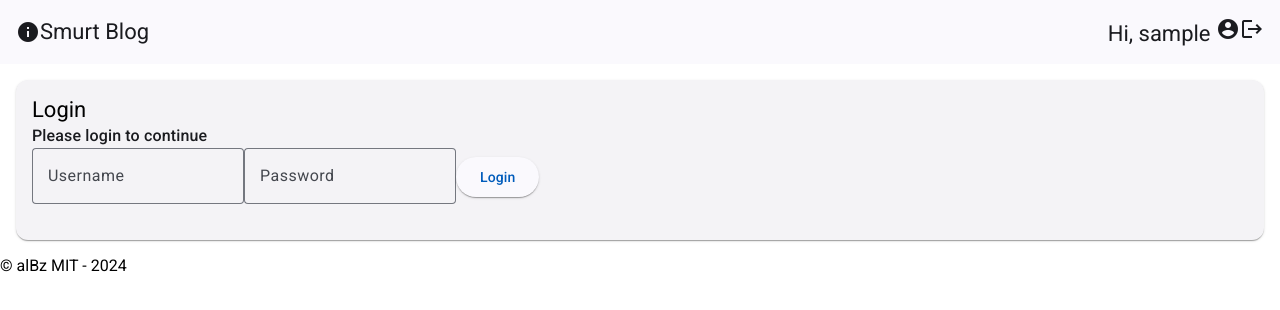
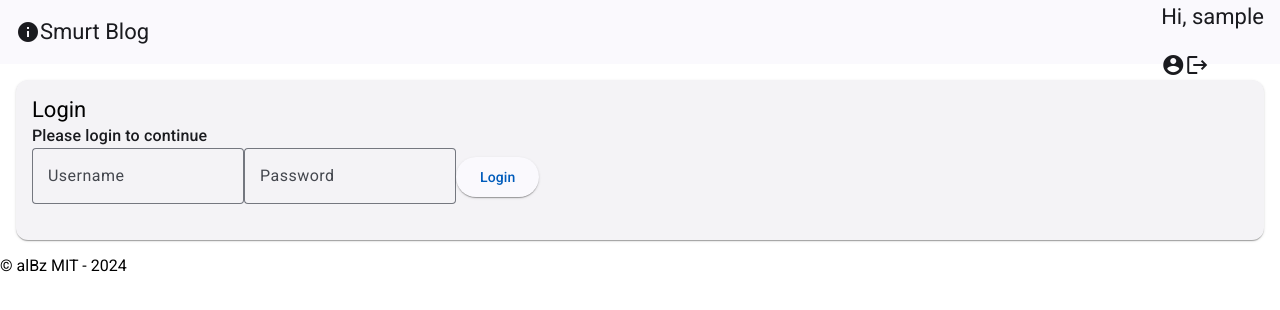
Before and after one commit to AlbertoBarrago/angular-18-blog, an Angular app: page /login in a window 1280 px wide. Shown: the top 310 px of the page. Built offline with nearby package versions, Linux system fonts and the light colour scheme; no server answers; sample sign-in values are in the browser's storage.

Commit message:
Review style for back button

```diff
--- a/src/app/app.component.html
+++ b/src/app/app.component.html
@@ -1,9 +1,10 @@
 <mat-toolbar color="tertiary">
   <mat-icon fontIcon="info" class="hover:cursor-crosshair text-dark-border-color mr-2"
             matTooltip="Crud app for testing new feature about angular 18"></mat-icon>
-  <span class="mr-3">Smurt Blog</span>
+  <p class="mr-3">Smurt Blog</p>
   <span class="spacer"></span>
-  <span *ngIf="loginService.isLoggedIn()">Hi, {{ loginService.getUserData().username }}
+  <span *ngIf="loginService.isLoggedIn()" class="flex">
+    <p class="relative top-[-2px] text-header-color">Hi, {{ loginService.getUserData().username }}</p>
     <mat-icon (click)="utilService.userDialogInfo()"
               class="icon hover:cursor-pointer ml-2 mr-4 text-header-color" aria-hidden="false"
               aria-label="User verified icon" fontIcon="account_circle"></mat-icon>
--- a/src/app/core/components/article-create-edit/article-create-edit.component.html
+++ b/src/app/core/components/article-create-edit/article-create-edit.component.html
@@ -1,6 +1,6 @@
 <div class="article-create-edit-container">
   <div class="flex mb-5">
-    <button class="float-start" mat-button (click)="utilService.backToArticleView()">
+    <button class="float-start" mat-raised-button (click)="utilService.backToArticleView()">
       <mat-icon fontIcon="arrow_back"></mat-icon>
       Back
     </button>
--- a/src/app/core/components/article-list/article-list.component.html
+++ b/src/app/core/components/article-list/article-list.component.html
@@ -1,10 +1,9 @@
 <div class="article-list-container">
   <div class="flex flex-1 mb-4 justify-end">
-    <button mat-raised-button (click)="openArticleCreate()">
+    <button class="animate-pulse" mat-raised-button (click)="openArticleCreate()">
       Add Article
       <mat-icon fontIcon="add"></mat-icon>
     </button>
-
   </div>
   <div class="grid" [ngClass]="articles().length ? 'grid-cols-3 gap-3' : 'grid-cols-1'">
     @for (item of articles(); track item.title) {
--- a/src/app/core/components/article/article.component.html
+++ b/src/app/core/components/article/article.component.html
@@ -1,6 +1,6 @@
 <div class="article-view-container">
   <div class="flex mb-5">
-    <button class="float-start" mat-button (click)="utilService.backToArticleView()"><mat-icon fontIcon="arrow_back"></mat-icon> Back</button>
+    <button class="float-start" mat-raised-button (click)="utilService.backToArticleView()"><mat-icon fontIcon="arrow_back"></mat-icon> Back</button>
   </div>
 
   <div class="grid grid-rows-1 grid-cols-1">
```
